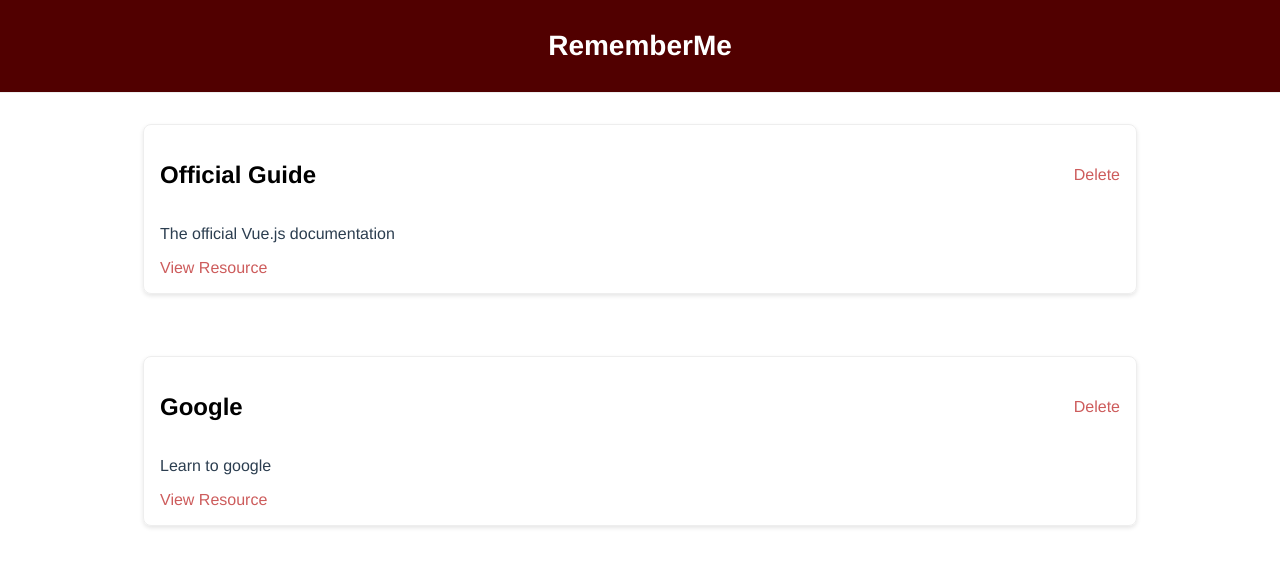
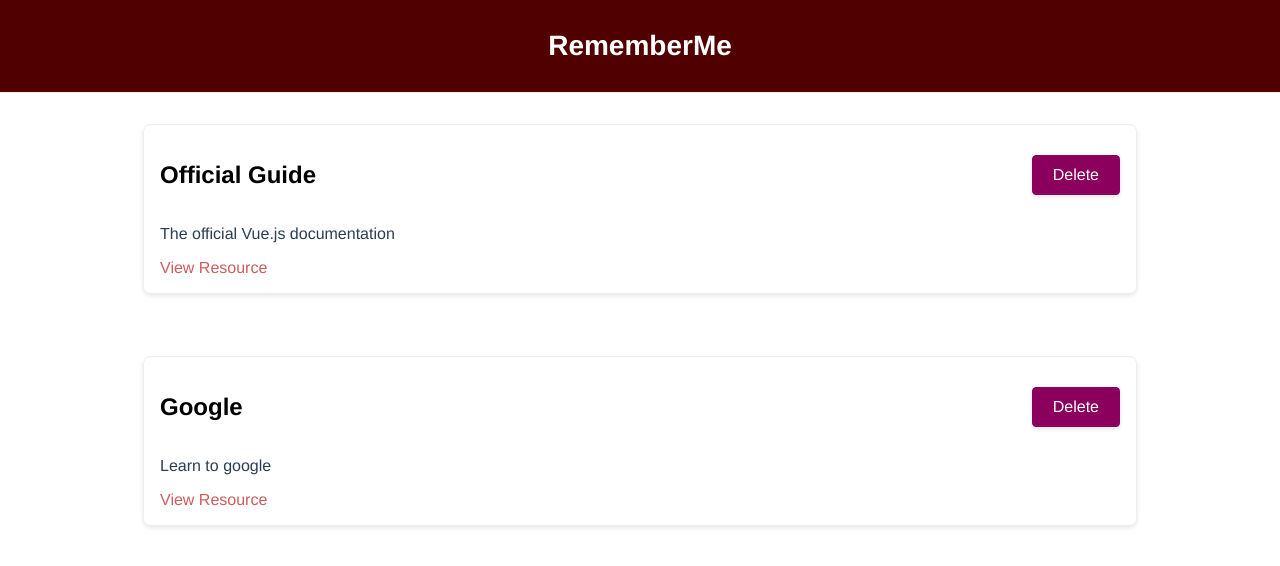
Before and after one commit to Mo77amed7/The-Learning-Resources-App, a Vue app: page / in a window 1280 px wide. Shown: the top 566 px of the page. Built offline with nearby package versions, Linux system fonts and the light colour scheme.

Commit message:
adding BasedButton component and using it in LearningResources.vue

```diff
--- a/src/App.vue
+++ b/src/App.vue
@@ -43,6 +43,7 @@ export default {
 }
 * {
   box-sizing: border-box;
+  outline: none;
 }
 body {
   margin: 0;
--- /dev/null
+++ b/src/components/UI/BasedButton.vue
@@ -0,0 +1,47 @@
+<template>
+  <button :type="type" :class="mode"><slot></slot></button>
+</template>
+<script>
+export default {
+  name: "BasedButton",
+  props: {
+    type: {
+      type: String,
+      default: "button",
+    },
+    mode: {
+      type: String,
+    },
+  },
+};
+</script>
+<style scoped>
+button {
+  font: inherit;
+  cursor: pointer;
+  background: transparent;
+  border: none;
+  color: #8b005d;
+  padding: 0;
+  border-radius: 4px;
+  box-shadow: 0 2px 4px rgba(0, 0, 0, 0.1);
+}
+button:hover,
+button:active {
+  background: transparent;
+  color: #ac0e77;
+  text-decoration: underline;
+}
+button.flat {
+  border: 1px solid #8b005d;
+  background: #8b005d;
+  color: white;
+  padding: 10px 20px;
+}
+button.flat:hover,
+button.flat:active {
+  background: #ac0e77;
+  border-color: #ac0e77;
+  text-decoration: none;
+}
+</style>
--- a/src/components/learning-resources/LearningResources.vue
+++ b/src/components/learning-resources/LearningResources.vue
@@ -3,7 +3,7 @@
     <based-card>
       <header>
         <h2>{{ title }}</h2>
-        <span>Delete</span>
+        <based-button mode="flat">Delete</based-button>
       </header>
       <section>
         <p>{{ description }}</p>
--- a/src/main.js
+++ b/src/main.js
@@ -1,4 +1,8 @@
 import { createApp } from "vue";
 import App from "./App.vue";
 import BasedCard from "./components/UI/BasedCard.vue";
-createApp(App).component("BasedCard", BasedCard).mount("#app");
+import BasedButton from "./components/UI/BasedButton.vue";
+const app = createApp(App);
+app.component("BasedCard", BasedCard);
+app.component("BasedButton", BasedButton);
+app.mount("#app");
```
